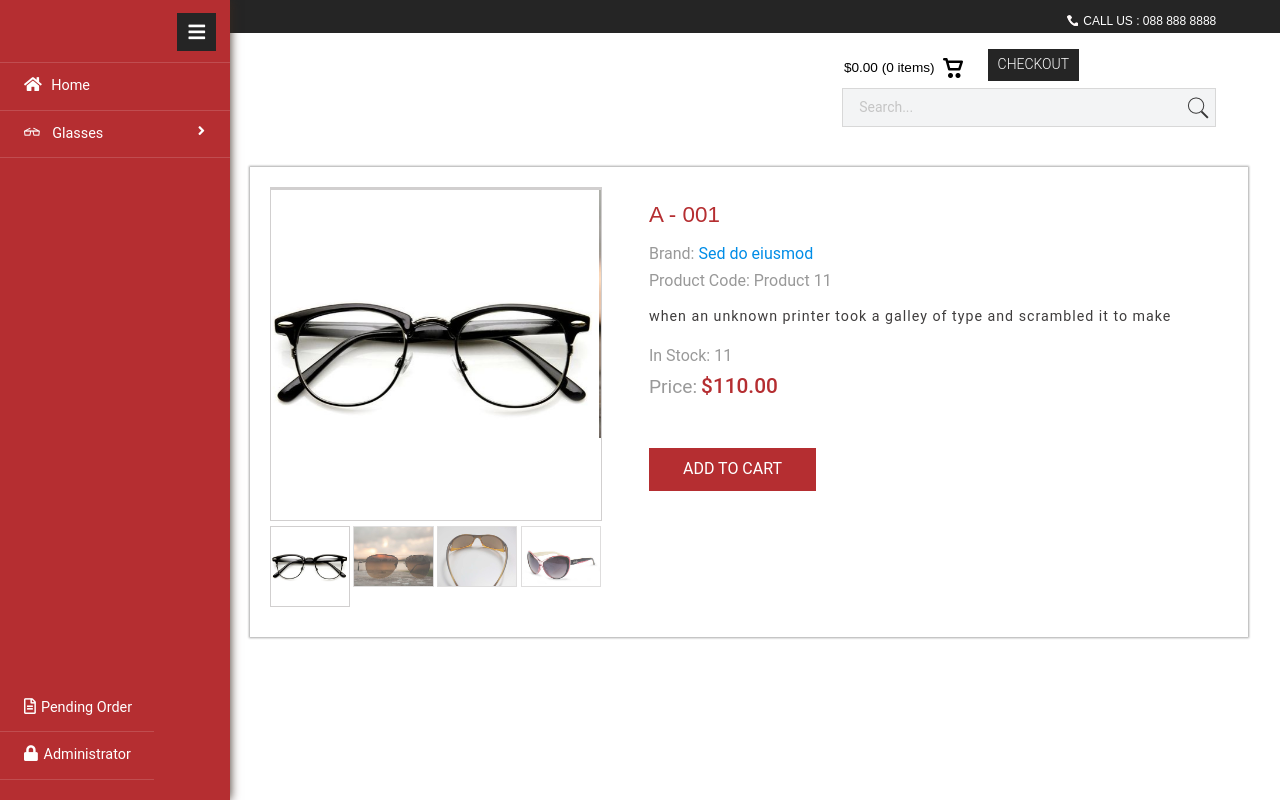
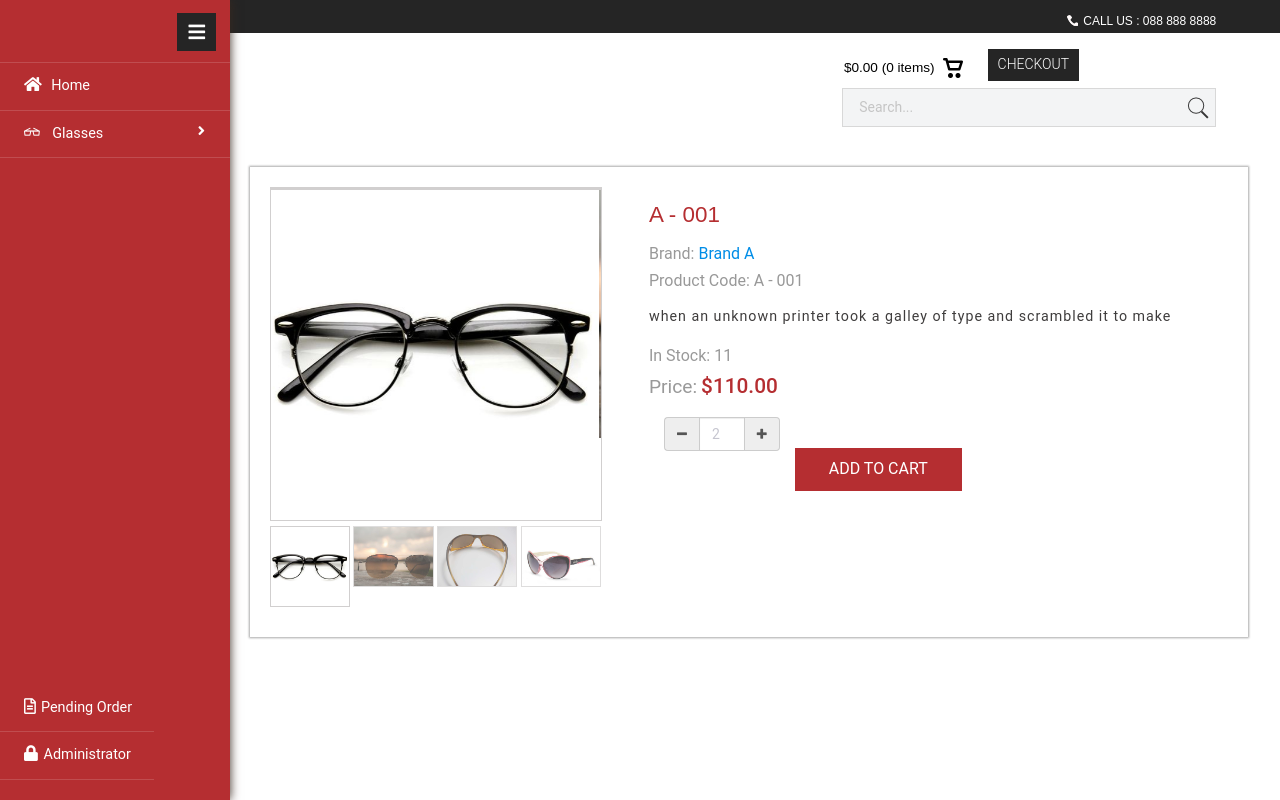
Before and after one commit to erementa/WMS-and-POS, a plain HTML site: page web/product/a_001.html in a window 1280 px wide. Drawn offline with Linux system fonts and the light colour scheme.

Commit message:
change link to cart and add quantity.

```diff
--- a/web/product/a_001.html
+++ b/web/product/a_001.html
@@ -97,7 +97,7 @@ License URL: http://creativecommons.org/licenses/by/3.0/
                         <div class="rgt-bottom">
 
                             <div class="cart box_1">
-                                <a href="checkout.html">
+                                <a href="../cart.html">
                                     <h3> <span class="simpleCart_total">$0.00</span>
                                         (<span id="simpleCart_quantity" class="simpleCart_quantity">0</span> items)
                                         <img src="../images/bag.png" alt="">
@@ -184,33 +184,39 @@ License URL: http://creativecommons.org/licenses/by/3.0/
 
                             <div class="desc1 span_3_of_2"><!-- desc1 span_3_of_2 -->
                                 <h3>A - 001</h3>
-                                <span class="brand">Brand: <a href="#">Sed do eiusmod </a></span>
+                                <span class="brand">Brand: <a href="#">Brand A </a></span>
                                 <br>
-                                <span class="code">Product Code: Product 11</span>
+                                <span class="code">Product Code: A - 001</span>
                                 <p>when an unknown printer took a galley of type and scrambled it to make</p>
                                 <span class="brand">In Stock: 11</span>
                                 <div class="price">
                                     <span class="text">Price:</span>
                                     <span class="price-new">$110.00</span>
-                                    <!-- <span class="price-old">$100.00</span>  -->
-                                    <!-- <span class="price-tax">Ex Tax: $90.00</span><br>
-                                    <span class="points"><small>Price in reward points: 400</small></span><br> -->
                                 </div>
-                                <!-- <div class="det_nav1">
-                                    <h4>Select a size :</h4>
-                                    <div class=" sky-form col col-4">
-                                        <ul>
-                                            <li><label class="checkbox"><input type="checkbox" name="checkbox"><i></i>L</label></li>
-                                            <li><label class="checkbox"><input type="checkbox" name="checkbox"><i></i>S</label></li>
-                                            <li><label class="checkbox"><input type="checkbox" name="checkbox"><i></i>M</label></li>
-                                            <li><label class="checkbox"><input type="checkbox" name="checkbox"><i></i>XL</label></li>
-                                        </ul>
+                                <div class="det_nav1">
+                                    <div class="form-group">
+
+                                        <div class="col-md-3">
+                                            <div class="input-group">
+                                                <div class="input-group-addon">
+                                                    <a id="loginButton" class="active"><span>
+                                                        <i class="fas fa-minus"></i>
+                                                    </span></a>
+                                                </div>
+                                                <input type="text" class="form-control" value="2">
+                                                <div class="input-group-addon">
+                                                    <a id="loginButton" class="active"><span>
+                                                        <i class="fas fa-plus"></i>
+                                                    </span></a>
+                                                </div>
+                                            </div>
+                                        </div>
+
                                     </div>
-                                </div> -->
+                                </div>
                                 <div class="btn_form">
                                     <a href="#">add to cart</a>
                                 </div>
-                                <!-- <a href="#"><span>login to save in wishlist </span></a> -->
                             </div><!-- //desc1 span_3_of_2 -->
 
 
```
Also changed, not shown: web/index.html (+1 -1 lines).
